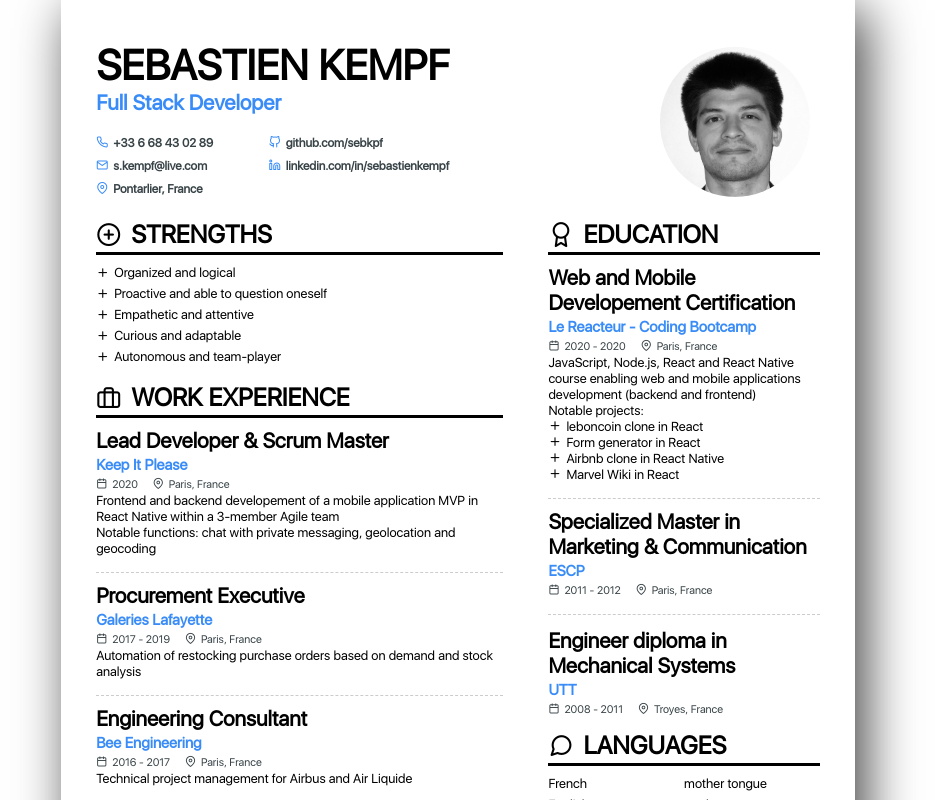
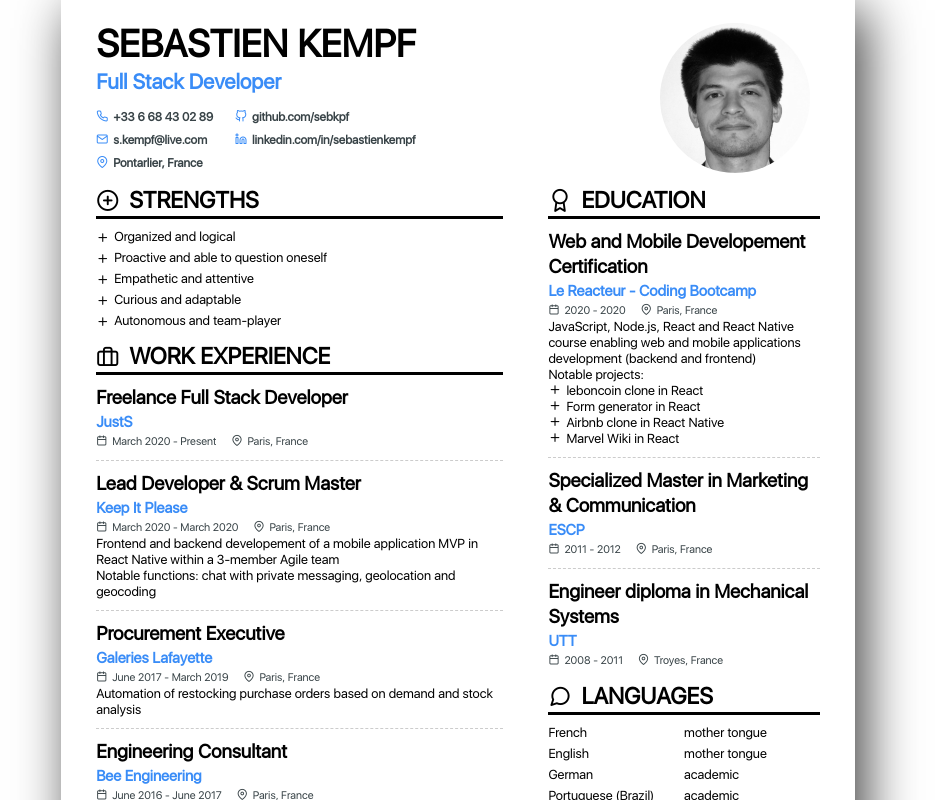
Before and after one commit to sebkpf/my-resume-react, a React (Create React App) app: page / in a window 1280 px wide. Shown: the top 800 px of the page, without its empty margins (182-1117 px from the left). Built offline with nearby package versions, Linux system fonts and the light colour scheme.

Commit message:
added freelance experience and updated layout

```diff
--- a/src/App.css
+++ b/src/App.css
@@ -15,6 +15,13 @@
   -moz-box-shadow: 10px 10px 50px 0px rgba(0, 0, 0, 0.75);
   box-shadow: 10px 10px 50px 0px rgba(0, 0, 0, 0.75);
 }
+@media print {
+  #root {
+    -webkit-box-shadow: none;
+    -moz-box-shadow: none;
+    box-shadow: none;
+  }
+}
 body {
   /* font-family: "Rubik", Arial, Helvetica, sans-serif; */
   font-family: "San Francisco", Arial, Helvetica, sans-serif;
@@ -22,7 +29,7 @@ body {
   line-height: 16px;
 }
 h1 {
-  font-size: 42px;
+  font-size: 38px;
   line-height: 50px;
   font-weight: bold;
   text-transform: uppercase;
@@ -31,7 +38,7 @@ h2 {
   display: flex;
   align-items: center;
   text-transform: uppercase;
-  font-size: 25px;
+  font-size: 23px;
   font-weight: bold;
   padding-bottom: 5px;
   border-bottom: 3px solid #000;
@@ -46,7 +53,7 @@ h3 {
   color: #398cf7;
 }
 h4 {
-  font-size: 21px;
+  font-size: 19px;
   line-height: 25px;
   font-weight: bold;
 }
@@ -77,7 +84,6 @@ header {
   align-items: center;
   justify-content: space-between;
   height: 180px;
-  margin-bottom: 10px;
 }
 .avatar {
   width: 150px;
@@ -88,7 +94,7 @@ header {
 }
 .contact {
   font-size: 12px;
-  margin-top: 20px;
+  margin-top: 15px;
   line-height: 16px;
   font-weight: bold;
   color: #384347;
@@ -116,7 +122,7 @@ header {
   width: 100%;
 }
 .about > ul:last-child {
-  margin-bottom: 15px;
+  margin-bottom: 10px;
 }
 .quality {
   display: flex;
@@ -126,13 +132,13 @@ header {
 /* SECTION */
 .experience > li {
   padding-top: 10px;
-  padding-bottom: 15px;
-}
-.experience > li:last-child {
-  margin-top: 3px;
+  padding-bottom: 10px;
 }
 .experience > li:not(:last-child) {
   border-bottom: 1px dashed #ccc;
+}
+.experience > li:last-child {
+  margin-bottom: 5px;
 }
 
 /* EXPERIENCE */
--- a/src/assets/data/data-eng.js
+++ b/src/assets/data/data-eng.js
@@ -71,10 +71,20 @@ const data = {
       title: "Work experience",
       content: [
         {
+          title: "Freelance Full Stack Developer",
+          company: "JustS",
+          year: {
+            start: "March 2020",
+            end: "Present",
+          },
+          location: "Paris, France",
+        },
+        {
           title: "Lead Developer & Scrum Master",
           company: "Keep It Please",
           year: {
-            start: 2020,
+            start: "March 2020",
+            end: "March 2020",
           },
           location: "Paris, France",
           description:
@@ -84,8 +94,8 @@ const data = {
           title: "Procurement Executive",
           company: "Galeries Lafayette",
           year: {
-            start: 2017,
-            end: 2019,
+            start: "June 2017",
+            end: "March 2019",
           },
           location: "Paris, France",
           description:
@@ -95,8 +105,8 @@ const data = {
           title: "Engineering Consultant",
           company: "Bee Engineering",
           year: {
-            start: 2016,
-            end: 2017,
+            start: "June 2016",
+            end: "June 2017",
           },
           location: "Paris, France",
           description:
@@ -106,8 +116,8 @@ const data = {
           title: "Project Coordinator",
           company: "Kurvers Singapore",
           year: {
-            start: 2013,
-            end: 2015,
+            start: "May 2013",
+            end: "August 2015",
           },
           location: "Singapore",
           description:
--- a/src/assets/data/data-fr.js
+++ b/src/assets/data/data-fr.js
@@ -71,10 +71,20 @@ const data = {
       title: "Expériences",
       content: [
         {
+          title: "Freelance Full Stack Developer",
+          company: "JustS",
+          year: {
+            start: "Mars 2020",
+            end: "Présent",
+          },
+          location: "Paris, France",
+        },
+        {
           title: "Lead Developer & Scrum Master",
           company: "Keep It Please",
           year: {
-            start: 2020,
+            start: "Mars 2020",
+            end: "Mars 2020",
           },
           location: "Paris, France",
           description:
@@ -84,8 +94,8 @@ const data = {
           title: "Approvisionneur",
           company: "Galeries Lafayette",
           year: {
-            start: 2017,
-            end: 2019,
+            start: "Juin 2017",
+            end: "Mars 2019",
           },
           location: "Paris, France",
           description:
@@ -95,8 +105,8 @@ const data = {
           title: "Consultant Ingénieur",
           company: "Bee Engineering",
           year: {
-            start: 2016,
-            end: 2017,
+            start: "Juin 2016",
+            end: "Juin 2017",
           },
           location: "Paris, France",
           description:
@@ -106,8 +116,8 @@ const data = {
           title: "Coordinateur Projet",
           company: "Kurvers Singapore",
           year: {
-            start: 2013,
-            end: 2015,
+            start: "Mai 2013",
+            end: "Août 2015",
           },
           location: "Singapour",
           description:
```
